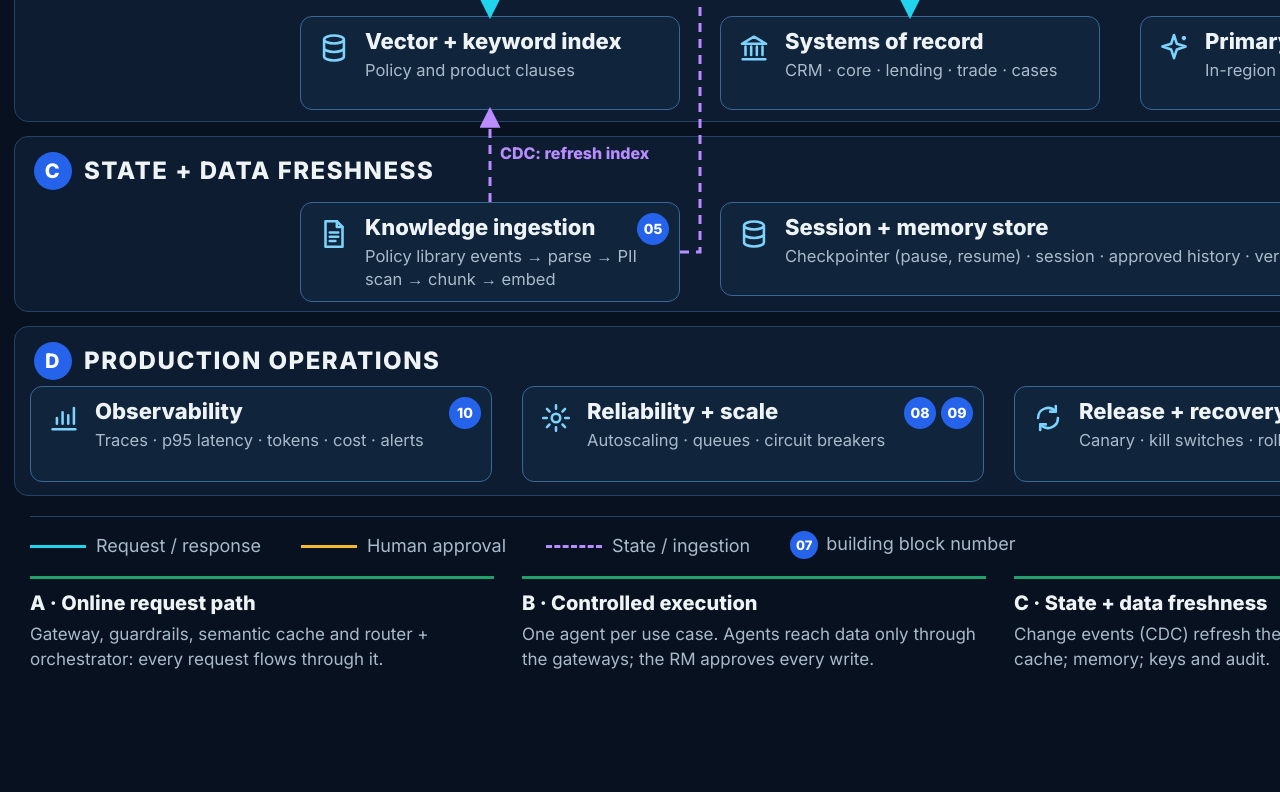
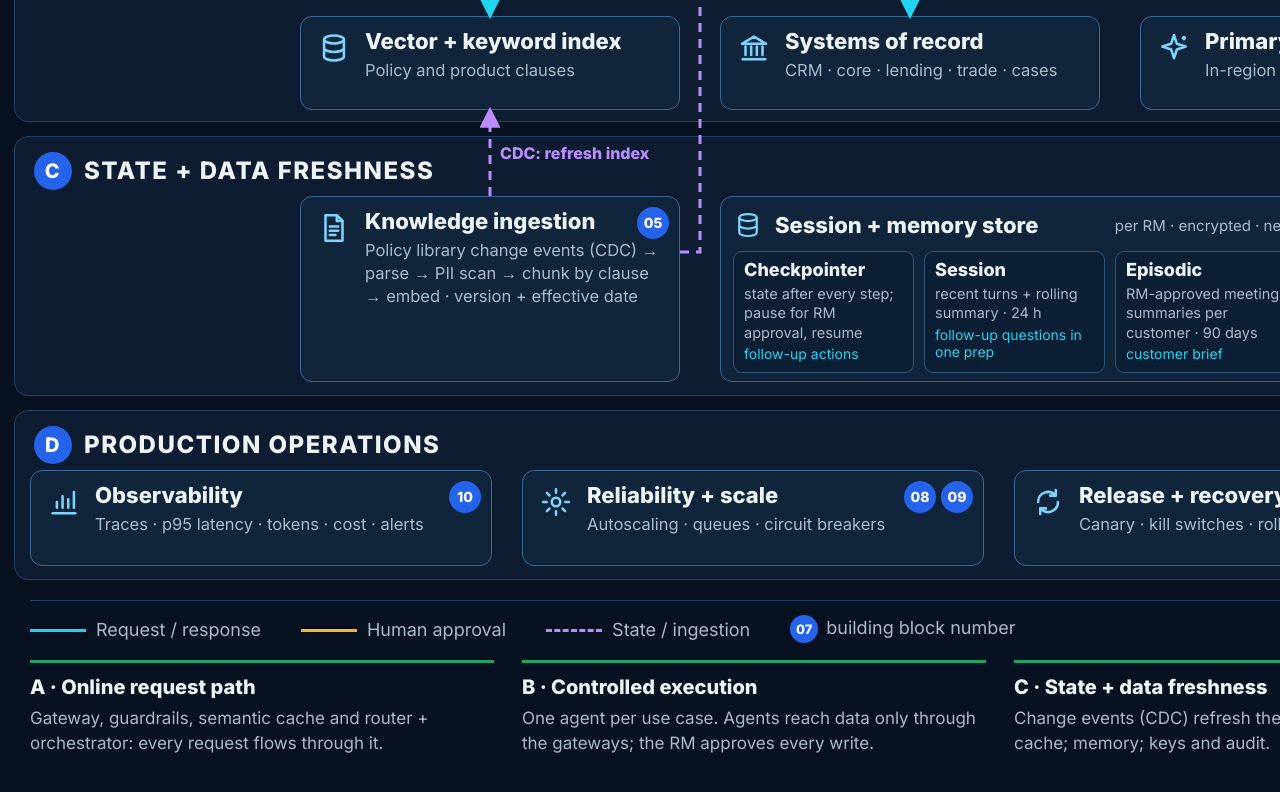
Before and after one commit to abhishekiit2014032/sme-rm-copilot, a plain HTML site: page docs/architecture/diagrams/simple-hld/simple-hld.html in a window 1280 px wide. Shown: the part 784-1576 px from the top of the page. Before the commit the page ends 1500 px from the top, so only its background shows below. Drawn offline with Linux system fonts and the light colour scheme.

Commit message:
Simple HLD: memory store shows checkpointer, session, episodic and procedural memory with the use case each serves
Co-Authored-By: Claude Opus 5.5 <noreply@anthropic.com>
Claude-Session: https://claude.ai/code/session_017mnFTtgPUTPw2EMPKevzKD

```diff
--- a/docs/architecture/diagrams/simple-hld/render.js
+++ b/docs/architecture/diagrams/simple-hld/render.js
@@ -1,7 +1,7 @@
 // Renders simple-hld.html to simple-hld.png at 2x; reports text overflowing its box. Needs Playwright with Chromium.
 const path = require('path'); const { chromium } = require('playwright');
 (async () => {
-  const b = await chromium.launch(); const p = await b.newPage({ viewport: { width: 2000, height: 1500 }, deviceScaleFactor: 2 });
+  const b = await chromium.launch(); const p = await b.newPage({ viewport: { width: 2000, height: 1584 }, deviceScaleFactor: 2 });
   await p.goto('file://' + path.join(__dirname, 'simple-hld.html')); await p.evaluate(() => document.fonts.ready);
   const bad = await p.evaluate(() => [...document.querySelectorAll('.b')].filter(e => e.scrollHeight > e.clientHeight + 1 || e.scrollWidth > e.clientWidth + 1).map(e => e.querySelector('.t').textContent));
   await p.locator('#c').screenshot({ path: path.join(__dirname, 'simple-hld.png') }); await b.close();
--- a/docs/architecture/diagrams/simple-hld/simple-hld.html
+++ b/docs/architecture/diagrams/simple-hld/simple-hld.html
@@ -6,7 +6,7 @@
 :root { --bg:#08111F; --lane:#0E1C31; --laneline:#23426A; --box:#10243C; --boxline:#3A6896; --ink:#EEF3F5; --muted:#A9BACB; --cyan:#22D3EE; --amber:#F5B82E; --violet:#B98DFF; --icon:#7DD3FC; --badge:#2563EB; }
 * { box-sizing:border-box; margin:0; }
 body { background:var(--bg); font-family:Inter, Arial, sans-serif; color:var(--ink); }
-#c { position:relative; width:2000px; height:1500px; background:var(--bg); }
+#c { position:relative; width:2000px; height:1584px; background:var(--bg); }
 .lane { position:absolute; left:14px; width:1972px; border:1.5px solid var(--laneline); border-radius:14px; background:var(--lane); }
 .lh { position:absolute; display:flex; align-items:center; gap:12px; font:800 24px/1 Inter; letter-spacing:1.5px; }
 .lh span { width:38px; height:38px; border-radius:50%; background:var(--badge); color:#fff; font:800 20px/38px Inter; text-align:center; }
@@ -25,14 +25,25 @@ body { background:var(--bg); font-family:Inter, Arial, sans-serif; color:var(--i
 .b.off { border-style:dashed; }
 .b.off .t .off { margin-left:8px; font:700 12px/1 Inter; padding:3px 6px; border-radius:4px; background:#3A4B5E; color:#CFD8E3; vertical-align:3px; }
 .b.hitl { border-color:var(--amber); }
+.mem { position:absolute; left:720px; top:980px; width:780px; height:186px; border:1.5px solid var(--boxline); border-radius:12px; background:var(--box); padding:10px 12px; }
+.mem .mh { display:flex; align-items:center; gap:12px; height:36px; }
+.mem .mh svg.ic { width:30px; height:30px; color:var(--icon); }
+.mem .mh .t { font:700 22px/1 Inter; }
+.mem .mh .s { margin-left:auto; margin-right:44px; font-size:15px; color:var(--muted); }
+.mem .bd { position:absolute; right:10px; top:10px; } .mem .bd span { display:inline-block; width:32px; height:32px; border-radius:50%; background:var(--badge); color:#fff; font:800 14px/32px Inter; text-align:center; }
+.mem .row4 { display:grid; grid-template-columns:repeat(4,1fr); gap:10px; margin-top:8px; }
+.mem .m { border:1.2px solid #2E557C; border-radius:9px; background:#0C1E33; padding:8px 10px; height:122px; }
+.mem .m b { display:block; font:700 18px/1.15 Inter; margin-bottom:3px; }
+.mem .m span { display:block; font-size:14.5px; line-height:1.35; color:var(--muted); }
+.mem .m i { display:block; font-style:normal; font-size:14px; color:var(--cyan); margin-top:3px; }
 .lbl { position:absolute; font:700 16px/1.2 Inter; white-space:nowrap; }
 .lbl.c { color:var(--cyan); } .lbl.a { color:var(--amber); } .lbl.v { color:var(--violet); }
 .pill { position:absolute; font:700 15px/1 Inter; color:var(--amber); border:1.5px solid var(--amber); border-radius:6px; padding:6px 10px; background:#1B1A10; white-space:nowrap; }
 svg.wires { position:absolute; left:0; top:0; pointer-events:none; }
-.legend { position:absolute; left:30px; top:1300px; width:1940px; border-top:1.5px solid var(--laneline); padding-top:14px; display:flex; gap:40px; font-size:18px; color:var(--muted); align-items:center; }
+.legend { position:absolute; left:30px; top:1384px; width:1940px; border-top:1.5px solid var(--laneline); padding-top:14px; display:flex; gap:40px; font-size:18px; color:var(--muted); align-items:center; }
 .legend i { display:inline-block; width:56px; height:0; border-top:3px solid; margin-right:10px; vertical-align:middle; }
 .legend .n { display:inline-block; width:28px; height:28px; border-radius:50%; background:var(--badge); color:#fff; font:800 13px/28px Inter; text-align:center; margin-right:8px; }
-.caps { position:absolute; left:30px; top:1360px; width:1940px; display:grid; grid-template-columns:repeat(4,1fr); gap:28px; }
+.caps { position:absolute; left:30px; top:1444px; width:1940px; display:grid; grid-template-columns:repeat(4,1fr); gap:28px; }
 .caps div { border-top:3px solid #22A06B; padding-top:10px; font-size:17px; line-height:1.45; color:var(--muted); }
 .caps b { display:block; color:var(--ink); font-size:20px; margin-bottom:4px; }
 </style></head><body><div id="c">
@@ -67,9 +78,16 @@ svg.wires { position:absolute; left:0; top:0; pointer-events:none; }
 
 <div class="lane" style="top:14px;height:356px"></div><div class="lh" style="left:34px;top:30px"><span>A</span>ONLINE REQUEST PATH</div>
 <div class="lane" style="top:384px;height:522px"></div><div class="lh" style="left:34px;top:400px"><span>B</span>CONTROLLED EXECUTION</div>
-<div class="lane" style="top:920px;height:176px"></div><div class="lh" style="left:34px;top:936px"><span>C</span>STATE + DATA FRESHNESS</div>
-<div class="lane" style="top:1110px;height:170px"></div><div class="lh" style="left:34px;top:1126px"><span>D</span>PRODUCTION OPERATIONS</div>
+<div class="lane" style="top:920px;height:260px"></div><div class="lh" style="left:34px;top:936px"><span>C</span>STATE + DATA FRESHNESS</div>
+<div class="lane" style="top:1194px;height:170px"></div><div class="lh" style="left:34px;top:1210px"><span>D</span>PRODUCTION OPERATIONS</div>
 <div id="boxes"></div>
+<div class="mem"><div class="mh"><svg class="ic"><use href="#i-db"/></svg><span class="t">Session + memory store</span><span class="s">per RM · encrypted · never shared across RMs</span></div><div class="bd"><span>13</span></div>
+<div class="row4">
+<div class="m"><b>Checkpointer</b><span>state after every step; pause for RM approval, resume</span><i>follow-up actions</i></div>
+<div class="m"><b>Session</b><span>recent turns + rolling summary · 24 h</span><i>follow-up questions in one prep</i></div>
+<div class="m"><b>Episodic</b><span>RM-approved meeting summaries per customer · 90 days</span><i>customer brief</i></div>
+<div class="m"><b>Procedural</b><span>versioned prompts, tool schemas, intent table</span><i>router + all agents</i></div>
+</div></div>
 
 <div class="lbl c" style="left:1402px;top:126px">draft<br>answer</div>
 <div class="lbl c" style="left:1036px;top:156px">MISS</div>
@@ -80,9 +98,9 @@ svg.wires { position:absolute; left:0; top:0; pointer-events:none; }
 <div class="lbl a" style="left:1580px;top:410px">APPROVE / ESCALATE</div>
 <div class="lbl a" style="left:1780px;top:880px">sign + audit</div>
 <div class="lbl v" style="left:500px;top:928px">CDC: refresh index</div>
-<div class="lbl v" style="left:1300px;top:1125px">5% sampled answers</div>
+<div class="lbl v" style="left:1300px;top:1209px">5% sampled answers</div>
 <div class="pill" style="left:924px;top:752px">Writes need RM approval</div>
-<svg class="wires" width="2000" height="1500" viewBox="0 0 2000 1500" id="w"></svg>
+<svg class="wires" width="2000" height="1584" viewBox="0 0 2000 1584" id="w"></svg>
 
 <div class="legend"><span><i style="border-color:var(--cyan)"></i>Request / response</span><span><i style="border-color:var(--amber)"></i>Human approval</span><span><i style="border-color:var(--violet);border-top-style:dashed"></i>State / ingestion</span><span><b class="n">07</b>building block number</span><span style="margin-left:auto">Fictional bank · cloud-agnostic view</span></div>
 <div class="caps">
@@ -112,13 +130,12 @@ const BOX = [
  [300,800,380,94,'row','db',[],'Vector + keyword index','Policy and product clauses'],
  [720,800,380,94,'row','bank',[],'Systems of record','CRM · core · lending · trade · cases'],
  [1140,800,360,94,'row','spark',[],'Primary / fallback LLM','In-region'],
- [300,986,380,100,'row','doc',['05'],'Knowledge ingestion','Policy library events → parse → PII scan → chunk → embed'],
- [720,986,780,94,'row','db',['13'],'Session + memory store','Checkpointer (pause, resume) · session · approved history · versioned prompts'],
- [1560,986,410,94,'row','lock',[],'Secure storage','Keys · write-once audit log'],
- [30,1170,462,96,'row','chart',['10'],'Observability','Traces · p95 latency · tokens · cost · alerts'],
- [522,1170,462,96,'row','gear',['08','09'],'Reliability + scale','Autoscaling · queues · circuit breakers'],
- [1014,1170,462,96,'row','cycle',[],'Release + recovery','Canary · kill switches · rollback'],
- [1506,1170,464,96,'row','check',['11'],'Evaluation','Runtime gates · RAGAS sampling · golden set'],
+ [300,980,380,186,'row','doc',['05'],'Knowledge ingestion','Policy library change events (CDC) → parse → PII scan → chunk by clause → embed · version + effective date'],
+ [1560,980,410,186,'row','lock',[],'Secure storage','Keys · write-once audit log · approval signatures'],
+ [30,1254,462,96,'row','chart',['10'],'Observability','Traces · p95 latency · tokens · cost · alerts'],
+ [522,1254,462,96,'row','gear',['08','09'],'Reliability + scale','Autoscaling · queues · circuit breakers'],
+ [1014,1254,462,96,'row','cycle',[],'Release + recovery','Canary · kill switches · rollback'],
+ [1506,1254,464,96,'row','check',['11'],'Evaluation','Runtime gates · RAGAS sampling · golden set'],
 ];
 document.getElementById('boxes').innerHTML = BOX.map(([x,y,w,h,l,ic,bd,t,d,cls]) =>
   `<div class="b ${l} ${cls||''} ${bd.length>1?'hb2':bd.length?'hb':''}" style="left:${x}px;top:${y}px;width:${w}px;height:${h}px">` +
@@ -134,10 +151,10 @@ const W = [
  [[[490,562],[490,620]],'c',0,1], [[[910,562],[910,620]],'c',0,1], [[[1320,562],[1320,620]],'c',0,1],
  [[[490,730],[490,800]],'c',0,1], [[[910,730],[910,800]],'c',0,1], [[[1320,730],[1320,800]],'c',0,1],
  [[[1380,268],[1380,400],[1765,400],[1765,620]],'a'],
- [[[1765,730],[1765,986]],'a'],
- [[[490,986],[490,894]],'v',1],
+ [[[1765,730],[1765,980]],'a'],
+ [[[490,980],[490,894]],'v',1],
  [[[680,1036],[700,1036],[700,296],[901,296],[901,268]],'v',1],
- [[[1530,268],[1530,1170]],'v',1],
+ [[[1530,268],[1530,1254]],'v',1],
 ];
 const col = {c:'#22D3EE', a:'#F5B82E', v:'#B98DFF'};
 let s = '<defs>' + Object.entries(col).map(([k,v]) => `<marker id="m${k}" viewBox="0 0 10 10" refX="8.5" refY="5" markerWidth="7" markerHeight="7" orient="auto-start-reverse"><path d="M0,0L10,5L0,10z" fill="${v}"/></marker>`).join('') + '</defs>';
```
Also changed, not shown: docs/architecture/diagrams/simple-hld/simple-hld.png.
